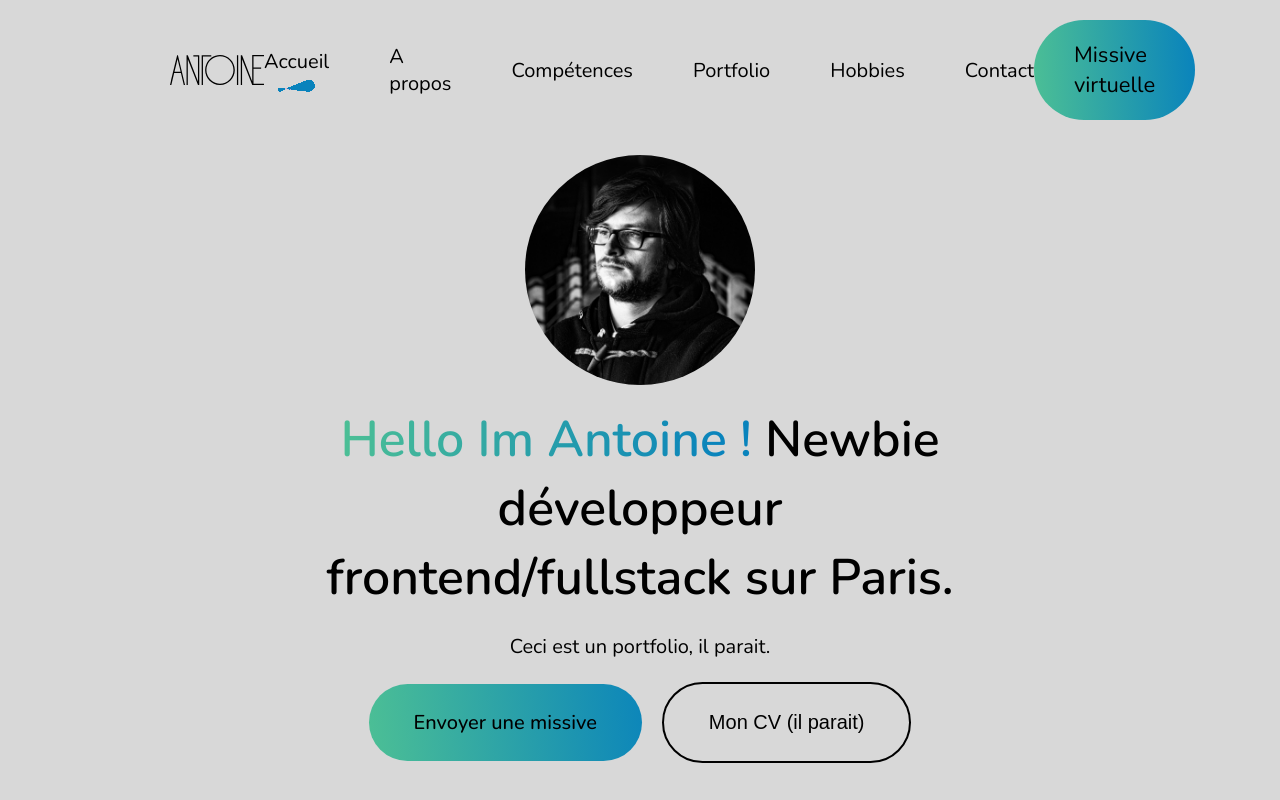
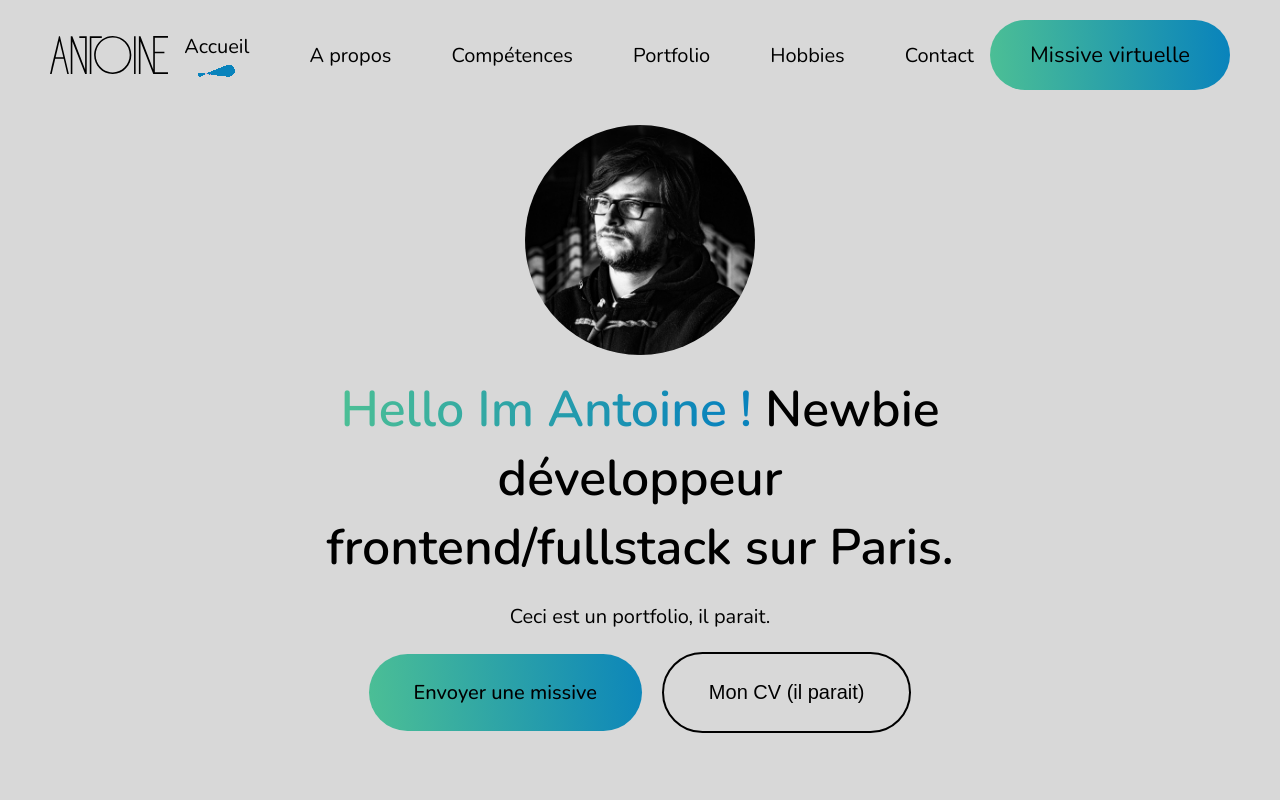
Before and after one commit to AramirRp/Portfolio, a React (Vite) app: page / in a window 1280 px wide. Shown: the top 800 px of the page. Built offline with nearby package versions, Linux system fonts and the light colour scheme.

Commit message:
Update navbar.css

```diff
--- a/src/components/navbar/navbar.css
+++ b/src/components/navbar/navbar.css
@@ -2,7 +2,7 @@
     display:flex;
     align-items: center;
     justify-content: space-between;
-    margin: 20px 170px;
+    margin: 20px 50px;
 }
 
 .nav-menu{
```
